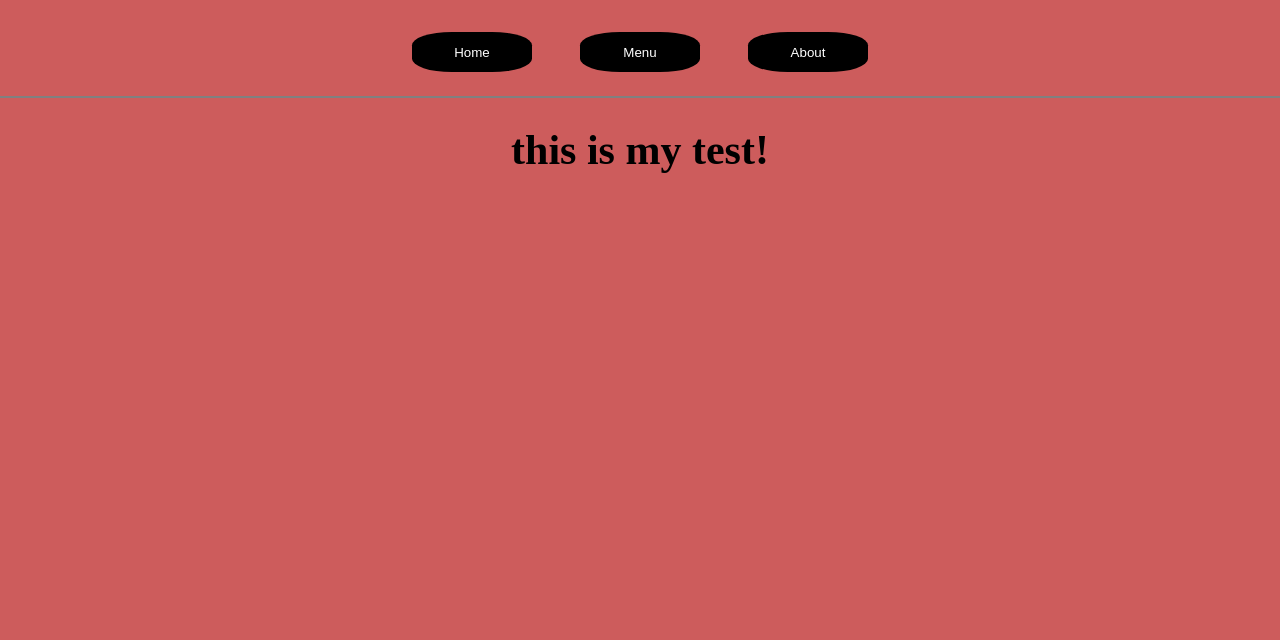
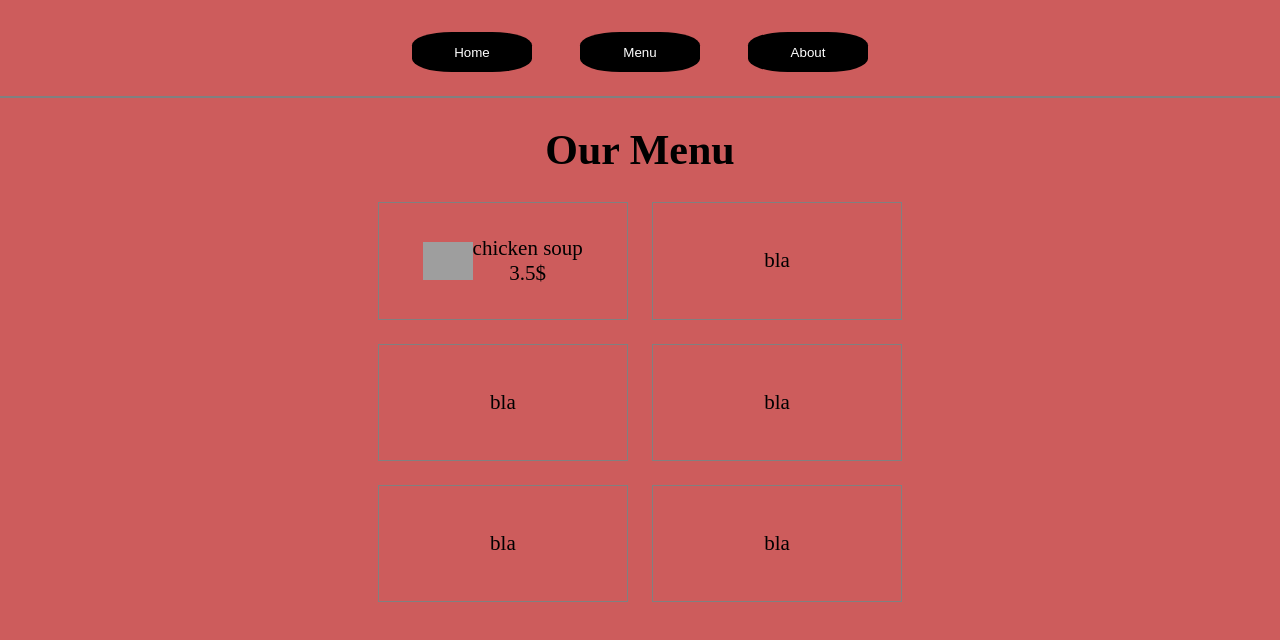
Before and after one commit to doxam1/Restaurant-Page, a website built with webpack: page dist/index.html in a window 1280 px wide. Both pictures are taken after a click on the button "Menu". Built offline with nearby package versions, Linux system fonts and the light colour scheme; grey boxes are pictures that could not be loaded.

Commit message:
added grid to menu

```diff
--- a/src/menu.js
+++ b/src/menu.js
@@ -1,4 +1,14 @@
 export default function menuPage() {
     const content = document.querySelector('#content');
-    content.innerHTML = '<h1>this is my test!<h1>';
+    content.innerHTML =
+                        `<h1>Our Menu</h1>
+                        <div class='menuContainer'>
+                          <div class='item'><img src='img/soupimg.jpg' width='20%'><p> chicken soup <br> 3.5$</p></div>
+                          <div class='item'><p>bla</p></div>
+                          <div class='item'><p>bla</p></div>
+                          <div class='item'><p>bla</p></div>
+                          <div class='item'><p>bla</p></div>
+                          <div class='item'><p>bla</p></div>
+
+                        </div>`
 }
--- a/src/style.scss
+++ b/src/style.scss
@@ -62,3 +62,20 @@ section {
         opacity: .2;
     }
 }
+
+.menuContainer {
+    display: grid;
+    width: 50%;
+    height: 400px;
+    grid-template-columns: repeat(2, 1fr);
+    grid-template-rows: repeat(3, 1fr);
+    gap: 1.5rem;
+    margin: 0 auto;
+
+    & .item {
+        border: 1px ridge gray;
+        display: flex;
+        justify-content: center;
+        align-items: center;
+    }
+}
```
Also changed, not shown: dist/main.js, src/style.css.
